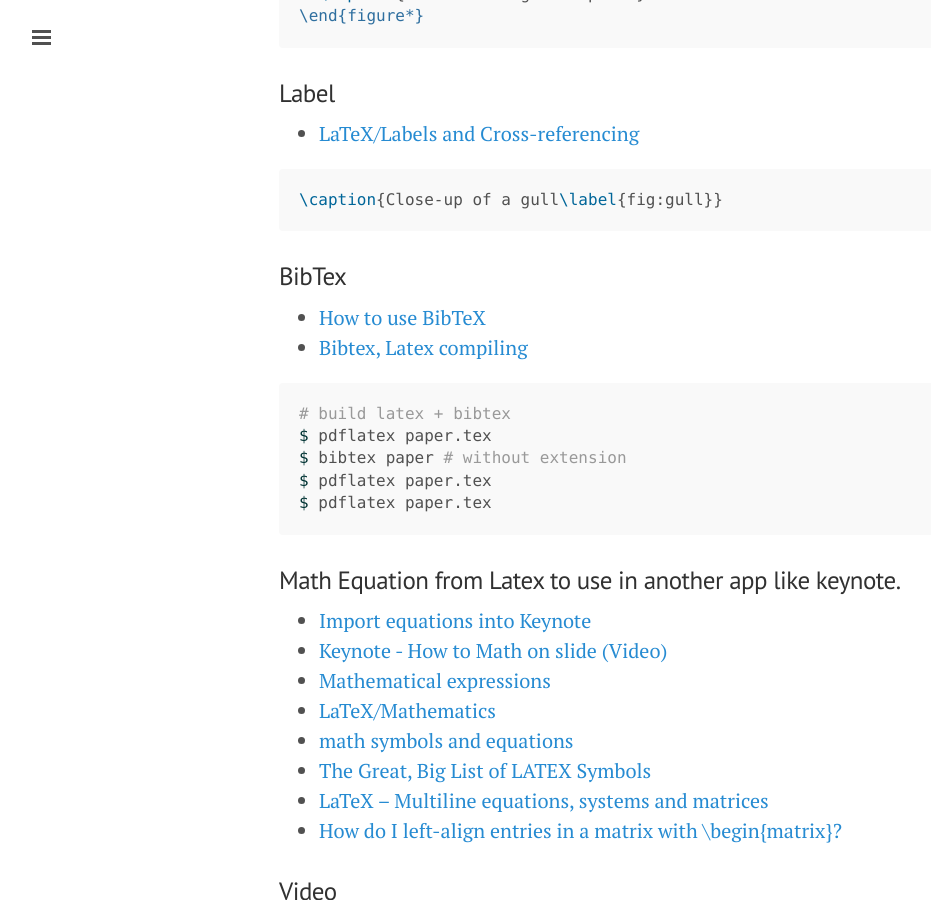
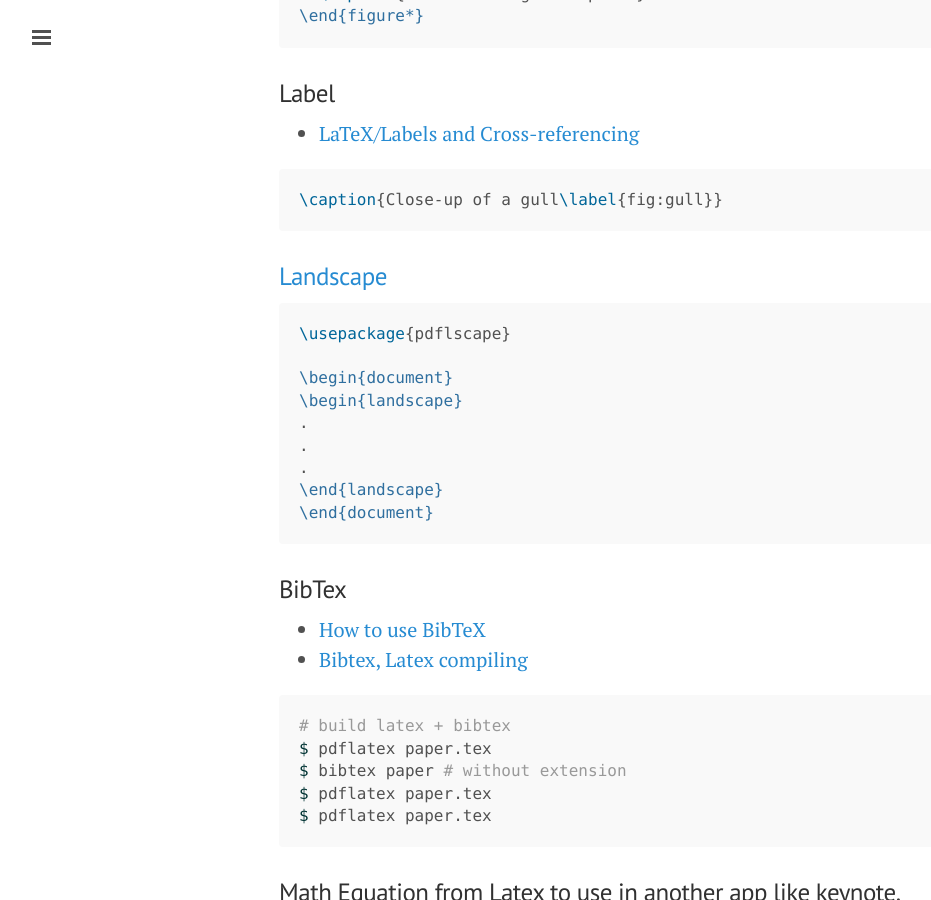
Before and after one commit to ibotdotout/ibotdotout.github.io, a Jekyll site: the page built from _posts/2015-02-07-latex.md, in a window 1280 px wide and 900 px high, scrolled down 785 px. Shown: the whole window, without its empty margins (1-932 px from the left). Built offline with Jekyll 4.4.1, drawn with Linux system fonts in a browser that asks for light colours; Markdown is read by kramdown in place of the engine named in the settings.

Commit message:
Update: landscape in latex

````diff
--- a/_posts/2015-02-07-latex.md
+++ b/_posts/2015-02-07-latex.md
@@ -34,6 +34,20 @@ $ brew cask install mactex
 
 ```tex
 \caption{Close-up of a gull\label{fig:gull}}
+```
+
+### [Landscape](http://tex.stackexchange.com/questions/168309/landscape-figure-on-different-page-to-heading)
+
+```tex
+\usepackage{pdflscape}
+
+\begin{document}
+\begin{landscape}
+.
+.
+.
+\end{landscape}
+\end{document}
 ```
 
 ### BibTex
````
